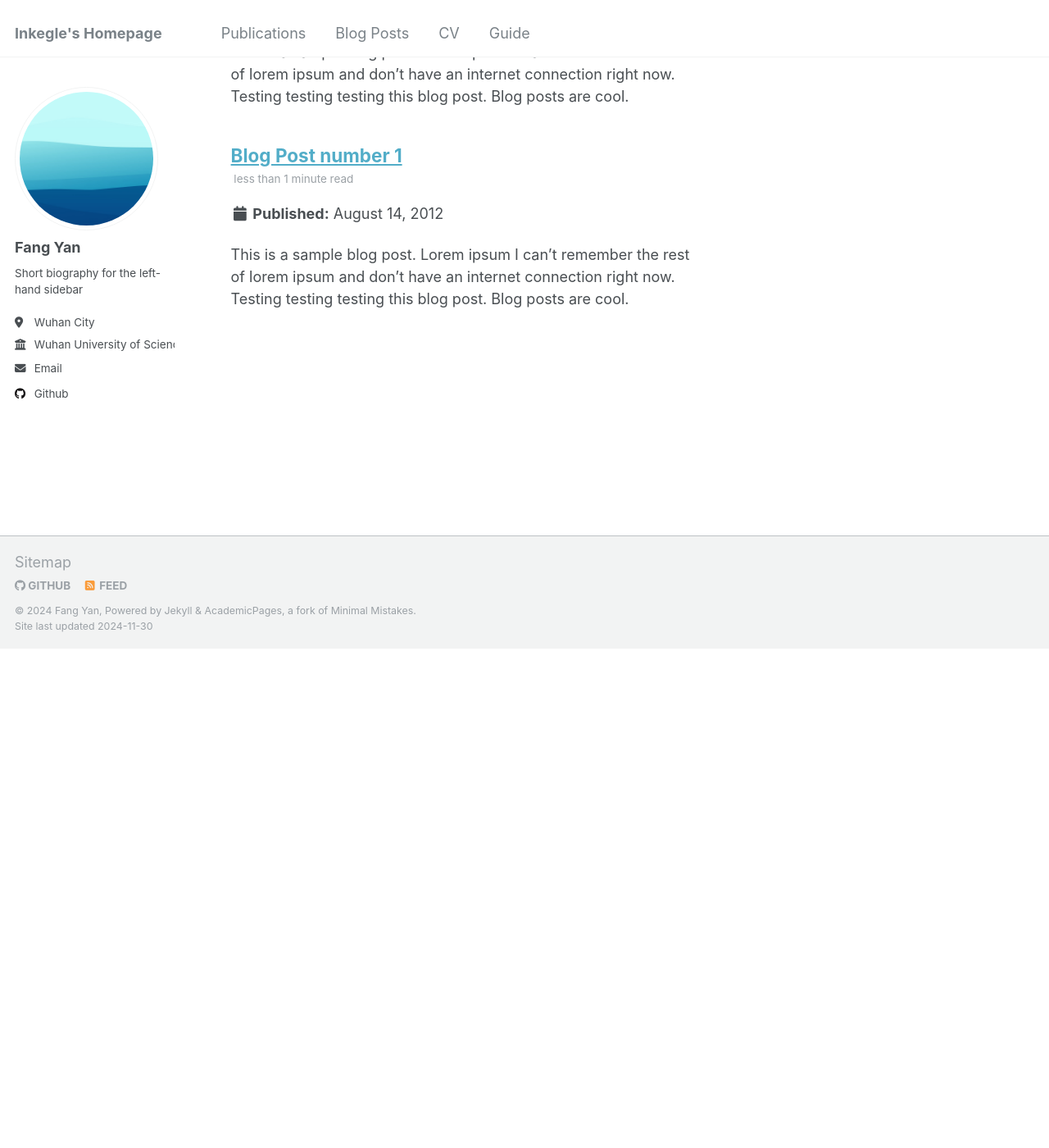
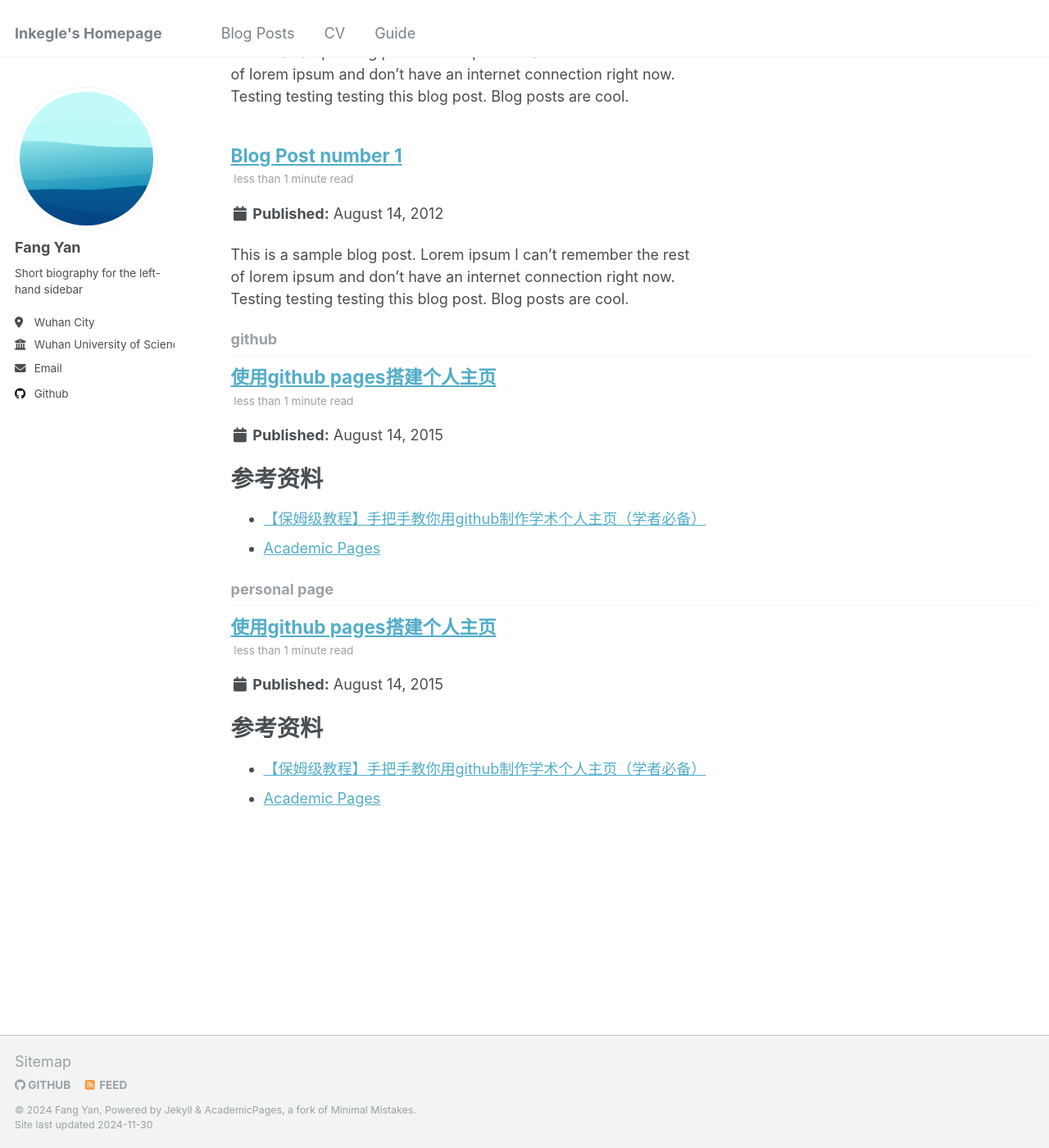
Before and after one commit to inkegle/inkegle.github.io, a Jekyll site: the page built from _pages/tag-archive.html, in a window 1280 px wide and 1400 px high, scrolled down 3454 px. Shown: the whole window at 82% size. Built offline with Jekyll 4.4.1, drawn with Linux system fonts in a browser that asks for light colours; before the commit the page ends 4245 px from its top, so only the background shows below that.

Commit message:
2024/11/blog-post-1

```diff
--- a/_data/navigation.yml
+++ b/_data/navigation.yml
@@ -5,8 +5,8 @@
 # prevent it from being included in the site.
 
 main:
-  - title: "Publications"
-    url: /publications/
+  # - title: "Publications"
+  #   url: /publications/
 
   # - title: "Talks"
   #   url: /talks/
--- /dev/null
+++ b/_posts/2024-11-26-blog-post-1.md
@@ -0,0 +1,12 @@
+---
+title: '使用github pages搭建个人主页'
+date: 2015-08-14
+permalink: /posts/2024/11/blog-post-1/
+tags:
+  - github
+  - personal page
+---
+
+# 参考资料
+- [【保姆级教程】手把手教你用github制作学术个人主页（学者必备）](https://blog.csdn.net/qd1813100174/article/details/128604858)
+- [Academic Pages](https://github.com/academicpages/academicpages.github.io)
```
